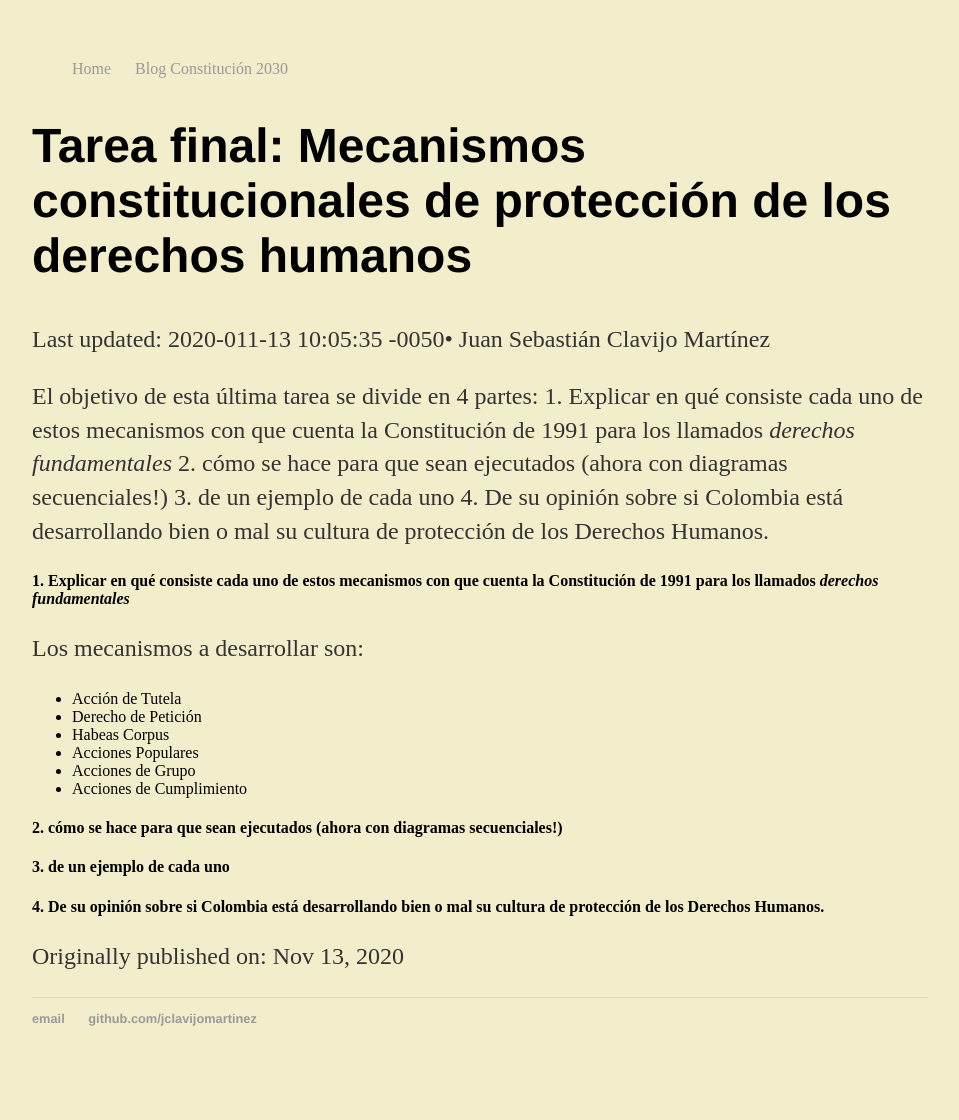
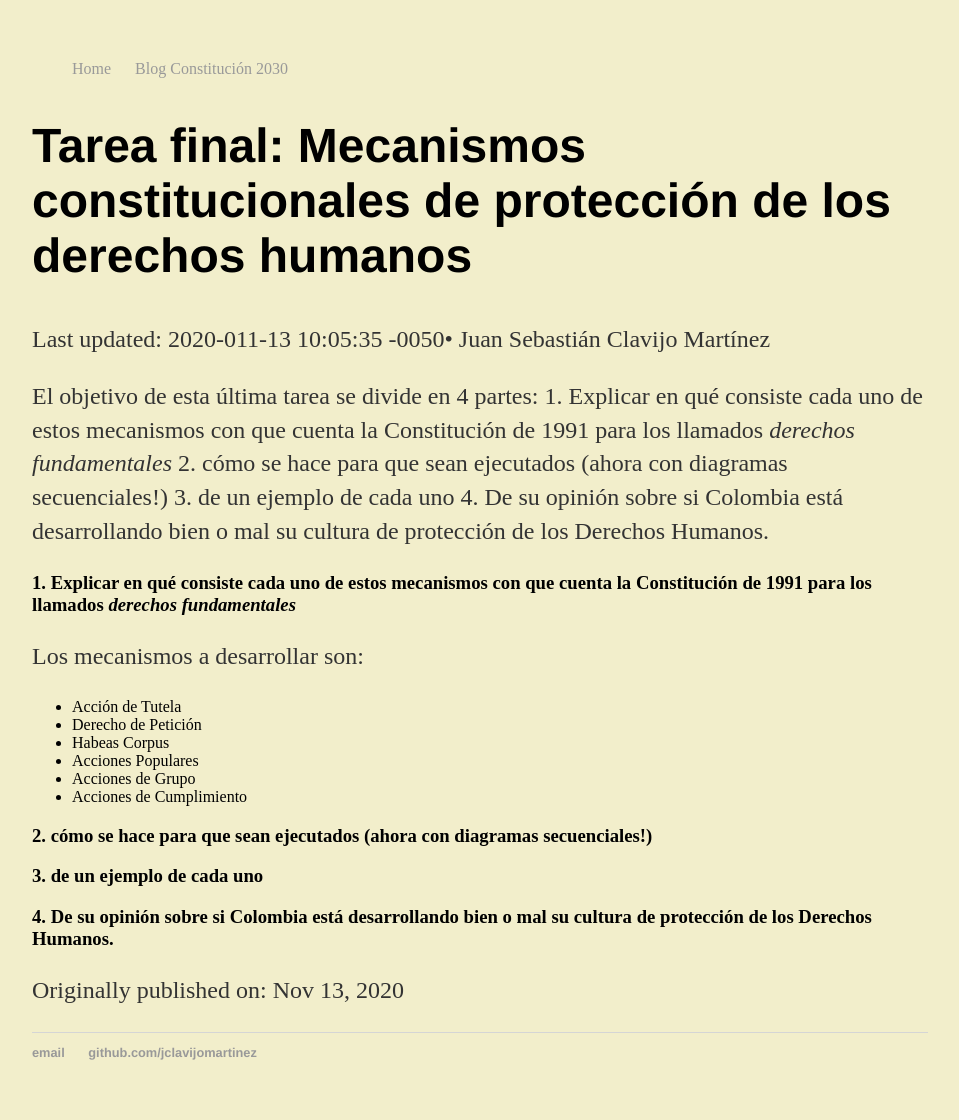
Before and after one commit to jclavijomartinez/jclavijomartinez.github.io, a Jekyll site: the page built from _posts/2020-11-12-TAREA-FINAL.md, in a window 1280 px wide. Shown: the whole page, without its empty margins (160-1119 px from the left). Built offline with Jekyll 4.4.1, drawn with Linux system fonts in a browser that asks for light colours; before the commit the page ends 1086 px from its top, so only the background shows below that.

```diff
--- a/_posts/2020-11-12-TAREA-FINAL.md
+++ b/_posts/2020-11-12-TAREA-FINAL.md
@@ -8,7 +8,7 @@ last_modified_at:   2020-011-13 10:05:35 -0050
 
 El objetivo de esta última tarea se divide en 4 partes: 1. Explicar en qué consiste cada uno de estos mecanismos con que cuenta la Constitución de 1991 para los llamados _derechos fundamentales_ 2. cómo se hace para que sean ejecutados (ahora con diagramas secuenciales!) 3. de un ejemplo de cada uno 4. De su opinión sobre si Colombia está desarrollando bien o mal su cultura de protección de los Derechos Humanos.
 
-#### 1. Explicar en qué consiste cada uno de estos mecanismos con que cuenta la Constitución de 1991 para los llamados _derechos fundamentales_
+### 1. Explicar en qué consiste cada uno de estos mecanismos con que cuenta la Constitución de 1991 para los llamados _derechos fundamentales_
 
 Los mecanismos a desarrollar son:
 
@@ -19,8 +19,8 @@ Los mecanismos a desarrollar son:
 * Acciones de Grupo
 * Acciones de Cumplimiento
 
-#### 2. cómo se hace para que sean ejecutados (ahora con diagramas secuenciales!)
+### 2. cómo se hace para que sean ejecutados (ahora con diagramas secuenciales!)
 
-#### 3. de un ejemplo de cada uno
+### 3. de un ejemplo de cada uno
 
-#### 4.  De su opinión sobre si Colombia está desarrollando bien o mal su cultura de protección de los Derechos Humanos.
+### 4.  De su opinión sobre si Colombia está desarrollando bien o mal su cultura de protección de los Derechos Humanos.
```
